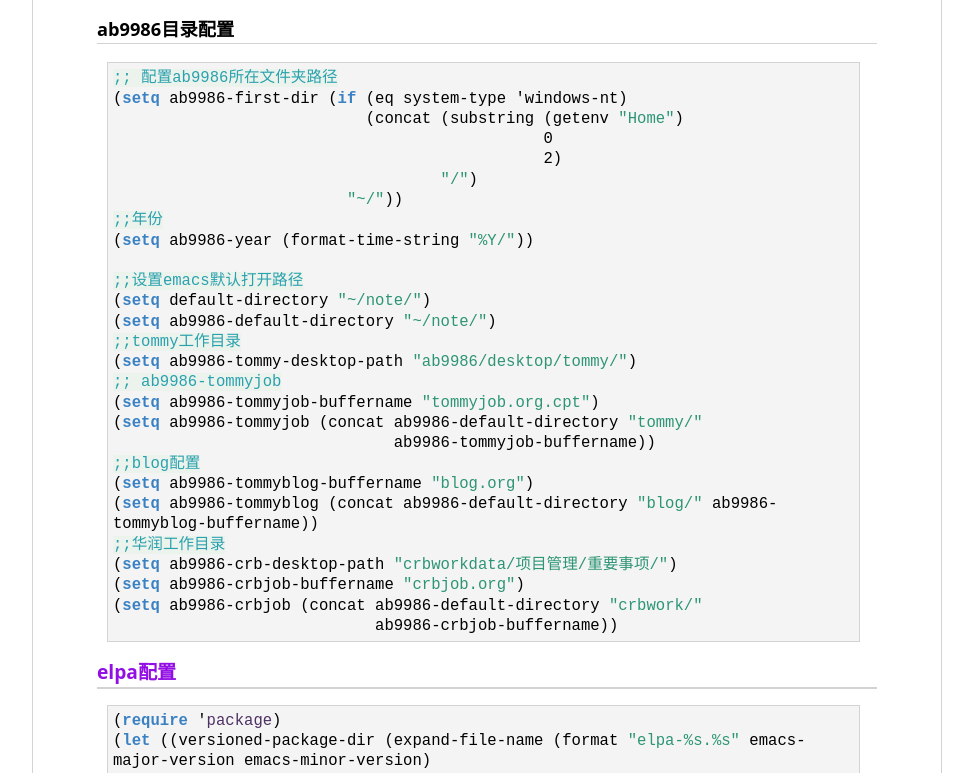
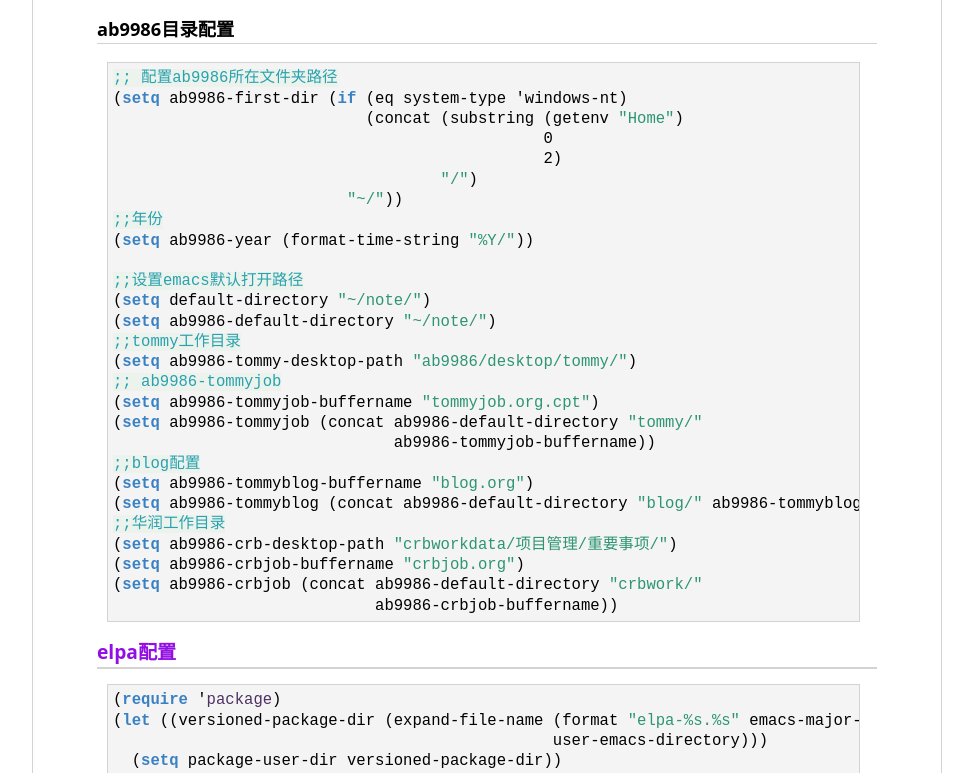
Before and after one commit to ab9986/ab9986.github.io, a plain HTML site: page emacs-config.html in a window 1280 px wide. Shown: the part 1065-1838 px from the top of the page, without its empty margins (153-1126 px from the left). Drawn offline with Linux system fonts and the light colour scheme.

Commit message:
更新css

```diff
--- a/css/org-blog.css
+++ b/css/org-blog.css
@@ -14,6 +14,8 @@ body.mobile{
     font-size: 100%;
     width: 90%;
     min-width:0px;
+    word-wrap: break-word;
+    word-break: normal;
 }
 
 H1 {
@@ -63,13 +65,6 @@ pre {
     overflow: auto;
 }
 
-pre.src{
-    white-space: pre-wrap;
-    white-space: -moz-pre-wrap;
-    white-space: -pre-wrap;
-    white-space: -o-pre-wrap;
-    word-wrap: break-word;
-}
 
 
 code {
```
